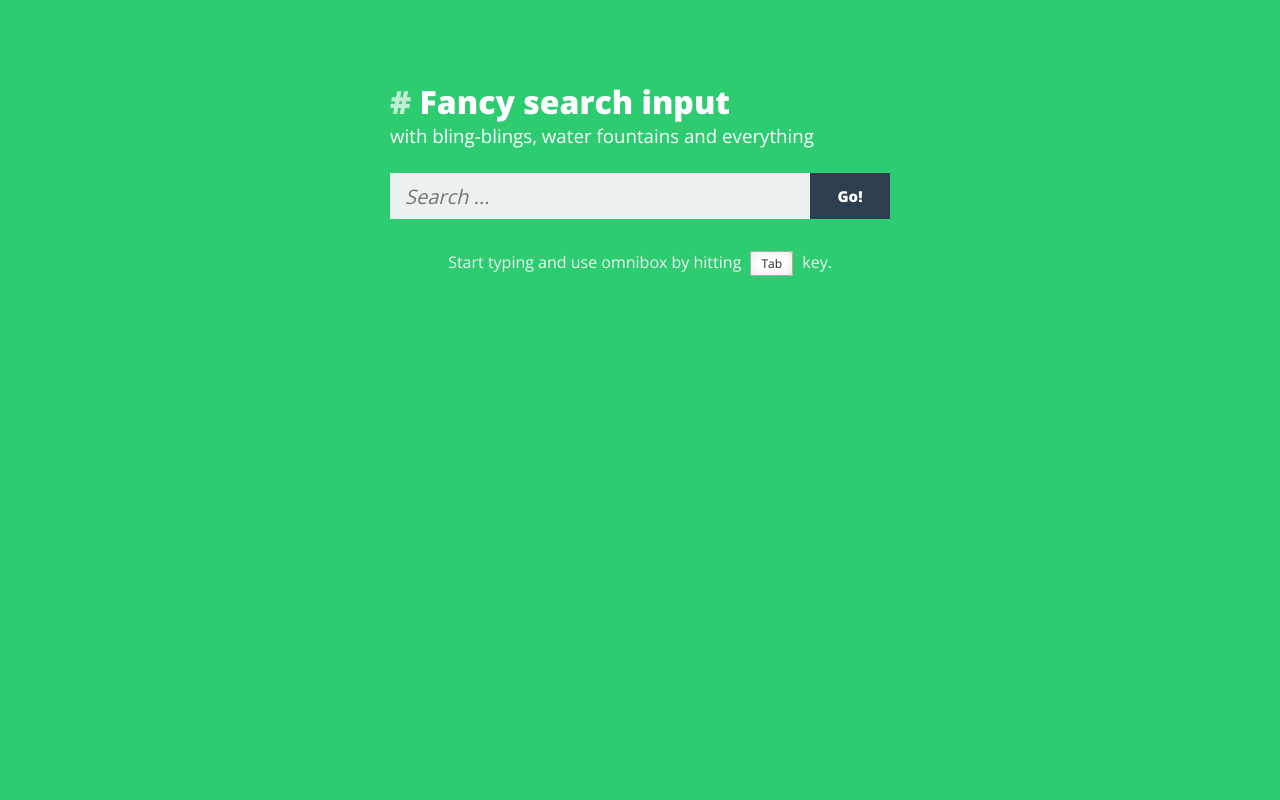
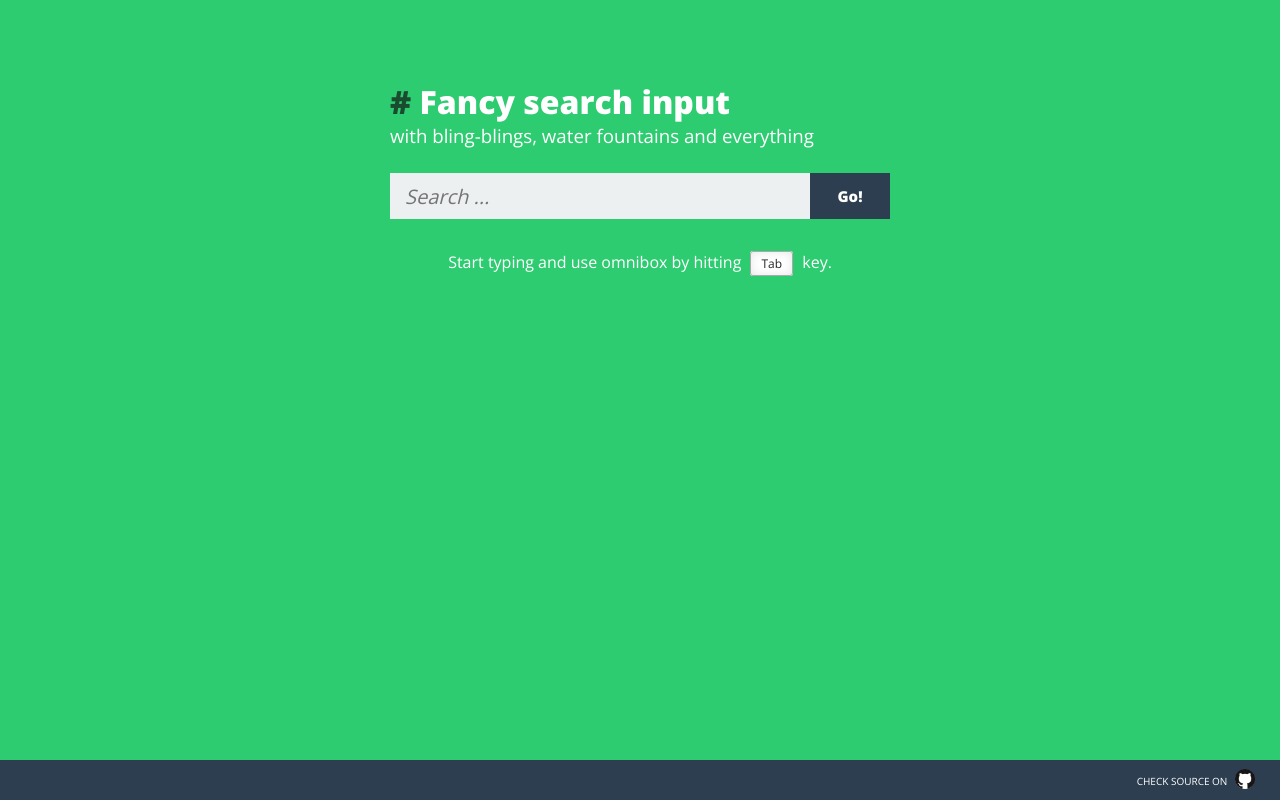
Before and after one commit to zniszcz/fancy-search, a website: page index.html in a window 1280 px wide. Drawn offline with nearby package versions, Linux system fonts and the light colour scheme.

Commit message:
Bottom bar added

```diff
--- a/assets/main.css
+++ b/assets/main.css
@@ -16,6 +16,30 @@ body {
   max-width: 500px;
   margin: 10vh auto;
 }
+nav#sign-bar {
+  background: #2c3e50;
+  width: 100%;
+  height: 40px;
+  position: fixed;
+  bottom: 0;
+  left: 0;
+  color: #eee;
+  font-size: 10px;
+  text-transform: uppercase;
+  box-sizing: border-box;
+  padding: 5px 2em;
+}
+nav#sign-bar a{
+  text-decoration: none;
+  color: #fff;
+  float: right;
+}
+nav#sign-bar img{
+  height: 2em;
+  position: relative;
+  top: 4px;
+  margin: 0 .5em;
+}
 .clearfix {
   display: table;
   clear: both;
@@ -25,7 +49,7 @@ h1 {
 }
 h1:before {
   content: "# ";
-  color: rgba(255,255,255,0.7);
+  color: rgba(20,20,20,0.7);
   transition: .5s all ease-in;
 }
 h1:hover:before {
@@ -37,7 +61,7 @@ h3 {
 }
 .info {
   font-weight: 300;
-  color: #eee;
+  color: #fff;
   text-align: center;
   margin: 2em;
   display: block;
--- a/index.html
+++ b/index.html
@@ -24,6 +24,9 @@
           </div>
         </div>
 
+        <nav id="sign-bar">
+              <a href="https://github.com/zniszcz/fancy-search">Check source on <img ng-src="assets/GitHub-Mark-32px.png"></a>
+        </nav>
         <script src="https://cdnjs.cloudflare.com/ajax/libs/angular.js/1.5.8/angular.js"></script>
         <script src="dist/main.js"></script>
         <script src="dist/fancy-search.js"></script>
```
Also changed, not shown: assets/GitHub-Mark-32px.png (added).
